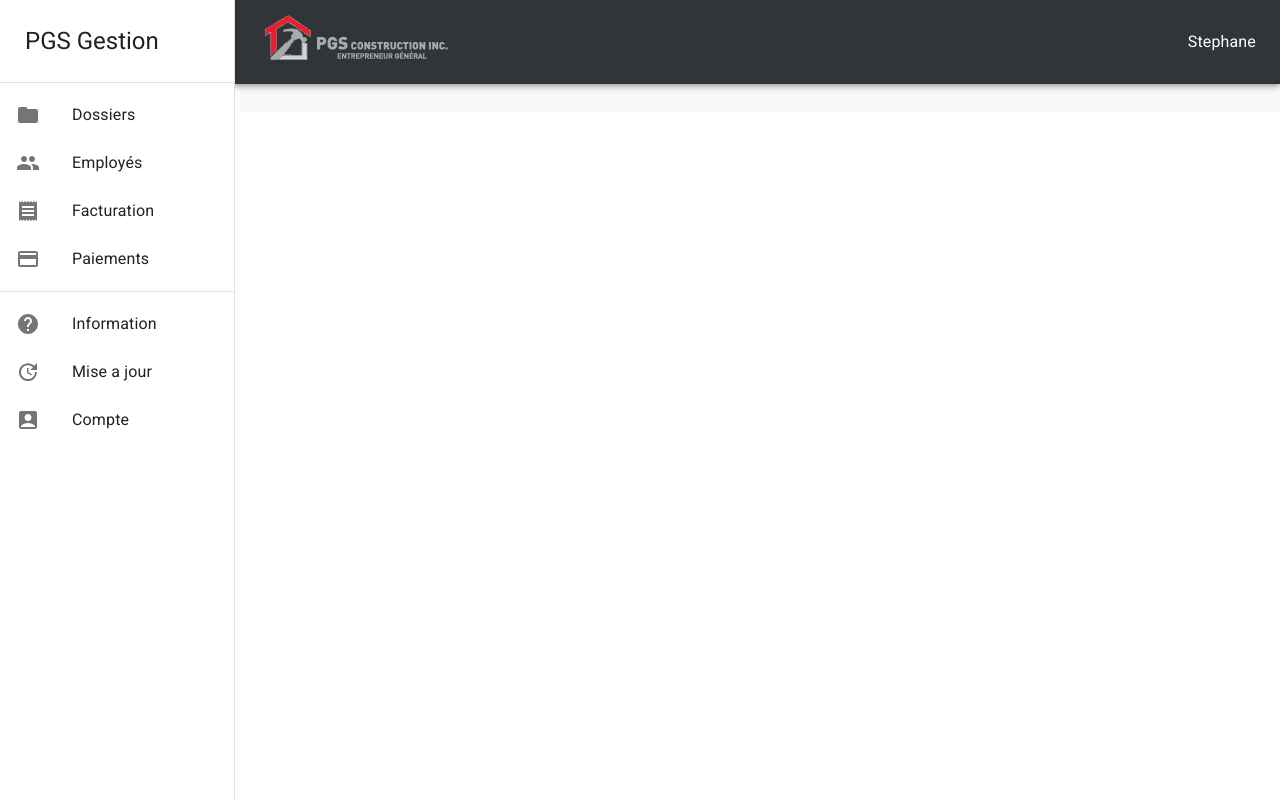
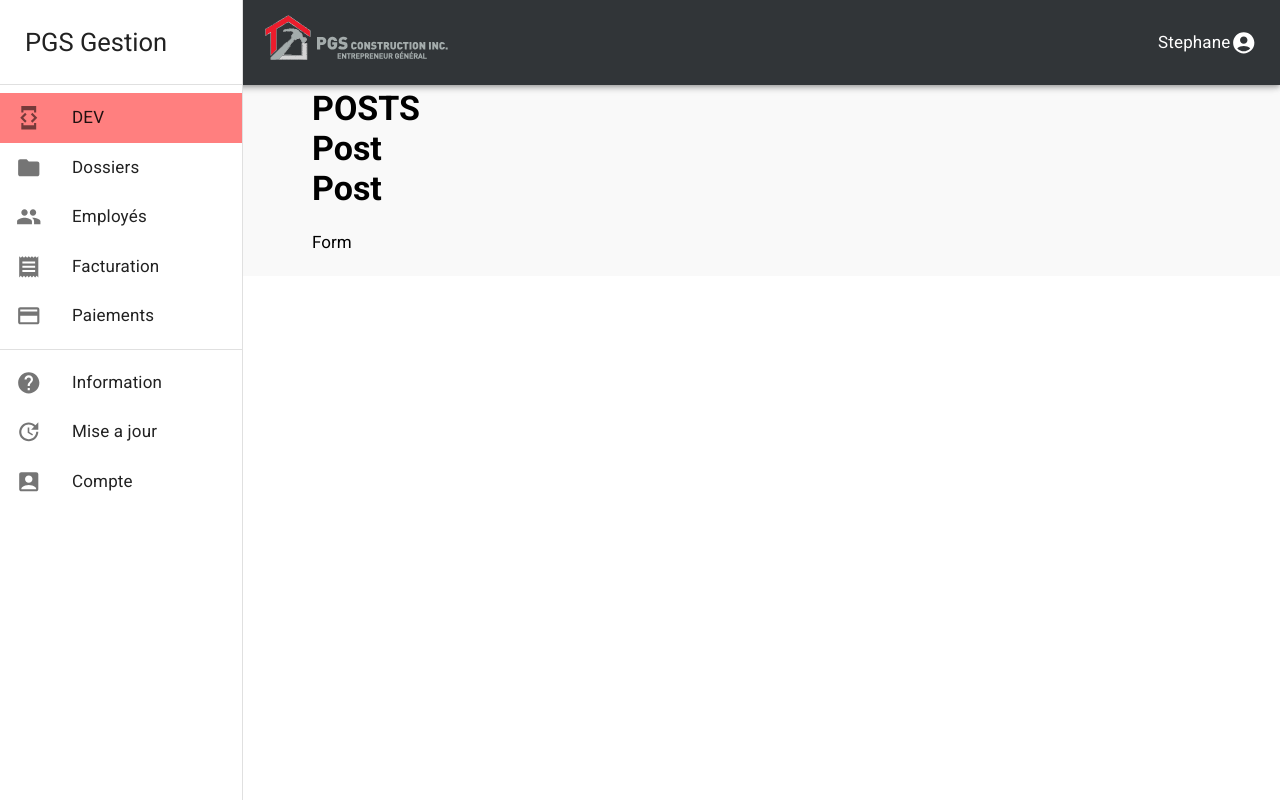
Before and after one commit to mlcoding111/PGS-GESTION, a React (Create React App) app in the folder client/: page /dev in a window 1280 px wide. Built offline with nearby package versions, Linux system fonts and the light colour scheme.

Commit message:
Last commit before implementing redux

```diff
--- a/client/package.json
+++ b/client/package.json
@@ -11,6 +11,7 @@
     "@testing-library/jest-dom": "^5.14.1",
     "@testing-library/react": "^11.2.7",
     "@testing-library/user-event": "^12.8.3",
+    "axios": "^0.23.0",
     "date-fns": "^2.25.0",
     "node-sass": "^6.0.1",
     "react": "^17.0.2",
--- a/client/src/App.js
+++ b/client/src/App.js
@@ -1,13 +1,12 @@
 // This is the main app file
 import React from "react";
+import Layout from "./Components/Layout";
 
-import Layout from "./Components/Layout";
-import Drawer from "./Components/Drawer/LeftDrawer";
-
+// Routes
 import Home from "./Components/Home";
+import Dev from './Components/Dev/Dev'
 
 import { BrowserRouter as Router, Route, Switch } from "react-router-dom";
-
 import { createTheme, ThemeProvider } from '@mui/material/styles';
 
 const theme = createTheme();
@@ -21,6 +20,9 @@ const App = () => {
             <Route exact path="/">
               <Home />
             </Route>
+            <Route exact path="/dev">
+              <Dev />
+            </Route>
           </Switch>
         </Layout>
       </Router>
--- /dev/null
+++ b/client/src/Components/Dev/Dev.jsx
@@ -0,0 +1,25 @@
+import React from 'react'
+
+import Posts from '../Posts/Posts'
+import Form from '../Form/Form'
+
+import { Container, Grow, Grid, Typography} from '@mui/material'
+export default function Dev() {
+    return (
+        <Container maxwidth="lg">
+            <Grow in>
+                <Container>
+                    <Grid container justify="space-between" alignItems="stretch" spacing={3}>
+                        <Grid item xs={12} sm={7}>
+                            <Posts/>
+                        </Grid>
+                        <Grid item xs={12} sm={7}>
+                            <Form/>
+                        </Grid>
+                    </Grid>
+                </Container>
+
+            </Grow>
+        </Container>
+    )
+}
--- a/client/src/Components/Form/Form.js
+++ b/client/src/Components/Form/Form.js
@@ -0,0 +1,11 @@
+import React from 'react'
+
+const Form = () => {
+    return (
+        <div>
+            Form
+        </div>
+    )
+}
+
+export default Form
--- a/client/src/Components/Layout.js
+++ b/client/src/Components/Layout.js
@@ -3,12 +3,12 @@ import { makeStyles } from '@mui/styles';
 import { Link, useLocation, useHistory } from 'react-router-dom';
 import {format} from 'date-fns'
 import Logo from '../img/Logo/pgs_vector.svg'
-import {Drawer, CssBaseline, AppBar, Typography, List, Divider, ListItem, Toolbar } from '@mui/material'
+import {Drawer, CssBaseline, AppBar, Typography, List, Divider, ListItem, Toolbar, Avatar } from '@mui/material'
 
 // Icons
 import { ListItemIcon } from '@mui/material';
 import ListItemText from '@material-ui/core/ListItemText';
-import { Folder, Group, Receipt, CreditCard, Help, Update, AccountBox} from '@mui/icons-material';
+import { Folder, Group, Receipt, CreditCard, Help, Update, AccountBox, AccountCircle, DeveloperModeSharp} from '@mui/icons-material';
 
 const drawerWidth = 240
 
@@ -29,7 +29,8 @@ const useStyle = makeStyles((theme) =>({
         },
         active: {
             background : '#FF7F7F!important',
-            fontWeight: 600,
+            fontWeight: 'bold!important',
+            Typography: 'bold'
         },
         title: {
             padding: 25,
@@ -48,8 +49,13 @@ const useStyle = makeStyles((theme) =>({
 // Drawer conent will be using this array of object in the future
 const menuItems = [
     {
+        text: "DEV",
+        icon: <DeveloperModeSharp color="dark" variant="contained"/>,
+        path: '/dev'
+    },
+    {
         text: "Dossiers",
-        icon: <Folder />,
+        icon: <Folder color="dark" variant="contained"/>,
         path: '/dossiers'
     },
     {
@@ -105,6 +111,8 @@ export default function Layout({children}) {
                     <Typography>
                         Stephane
                     </Typography>
+
+                    <AccountCircle fontSize="medium"/>
                 </Toolbar>
             </AppBar>
 
@@ -120,6 +128,7 @@ export default function Layout({children}) {
                     <Typography variant="h5" className={classes.title}>
                         PGS Gestion
                     </Typography>
+
                     {/* <Typography className={classes.date, classes.title}>
                     { format(new Date(), 'do MMMM Y')}
                     </Typography> */}
--- a/client/src/Components/Posts/Post/Post.js
+++ b/client/src/Components/Posts/Post/Post.js
@@ -0,0 +1,11 @@
+import React from 'react'
+
+const Post = () => {
+    return (
+        <div>
+            <h1>Post</h1>
+        </div>
+    )
+}
+
+export default Post
--- a/client/src/Components/Posts/Posts.js
+++ b/client/src/Components/Posts/Posts.js
@@ -0,0 +1,14 @@
+import React from 'react'
+import Post from './Post/Post'
+
+const Posts = () => {
+    return (
+        <div>
+            <h1>POSTS</h1>
+            <Post />
+            <Post />
+        </div>
+    )
+}
+
+export default Posts
--- /dev/null
+++ b/client/src/api/index.js
@@ -0,0 +1,5 @@
+import axios from 'axios'
+
+const url = "http://localhost:5000/posts"
+
+export const fetchPosts = () => axios.get(url)
--- a/client/src/styles/typography.sass
+++ b/client/src/styles/typography.sass
@@ -5,4 +5,7 @@
 
 html, body, #root
     min-height: 100%
-    color: red !important
+
+html
+    font-size: 17px
+    font-family: 'Roboto'
```
Also changed, not shown: client/src/Components/Drawer/LeftDrawer.js (deleted, +0 -66 lines), client/src/Components/Drawer/styles.js (deleted, +0 -28 lines), 1 other file (tests, documents, lock files or other folders).
